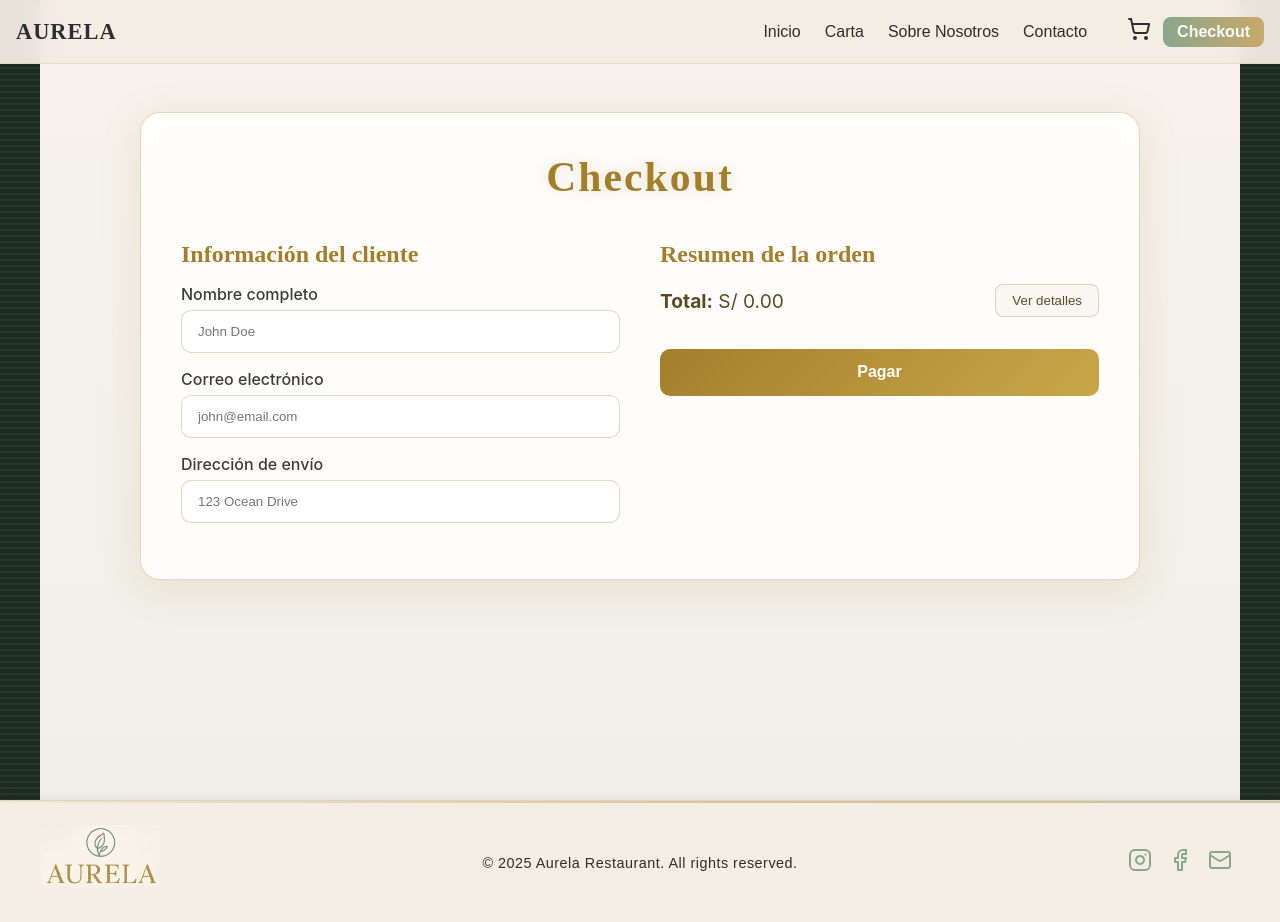
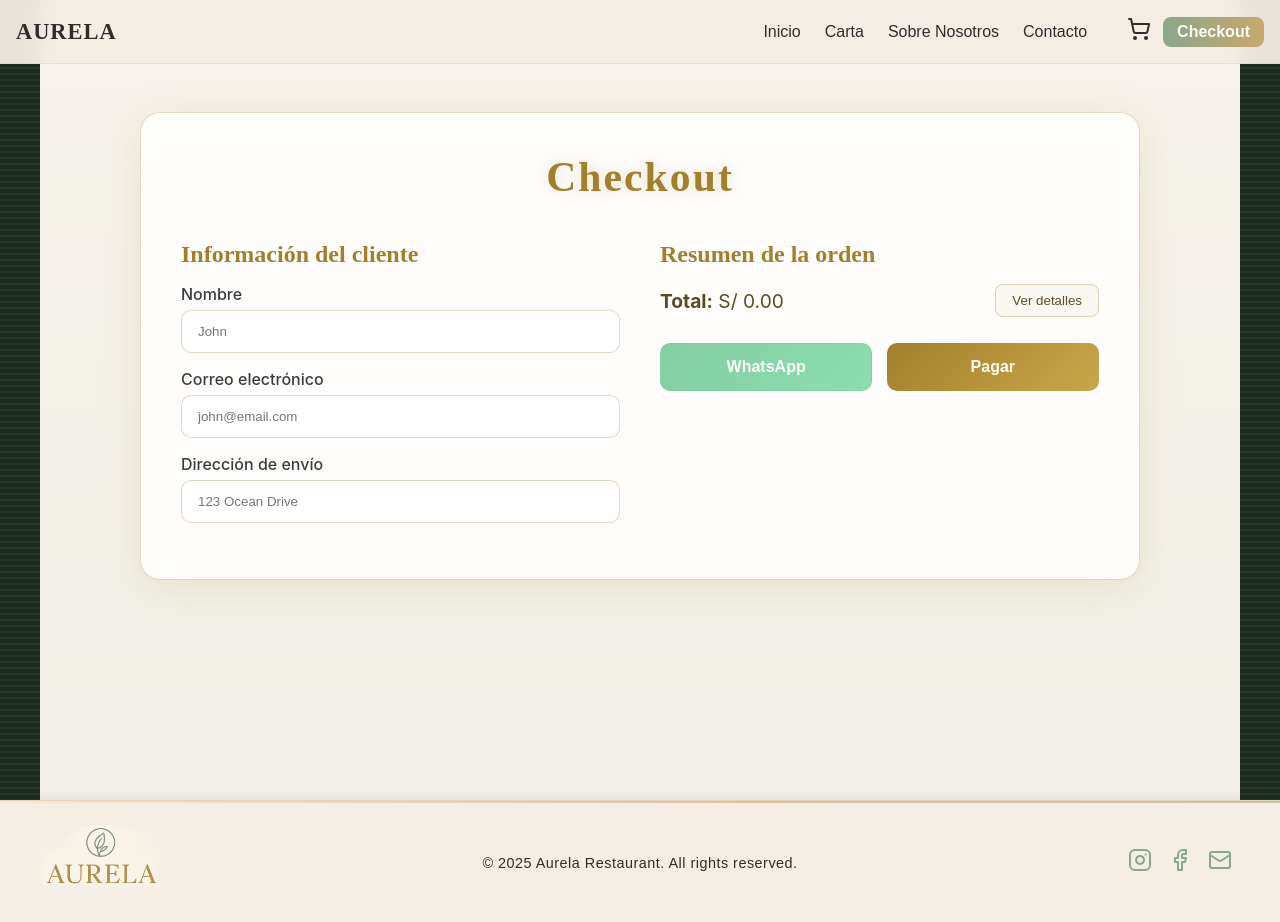
Before and after one commit to khevoc/Web-Aurela, a React (Vite) app in the folder frontend/: page /checkout in a window 1280 px wide. Built offline with nearby package versions, Linux system fonts and the light colour scheme.

Commit message:
whatsapp

```diff
--- a/frontend/src/components/Cart/CartPage.css
+++ b/frontend/src/components/Cart/CartPage.css
@@ -1,4 +1,3 @@
-/* === AURELA Cart Page — Natural Luxe Edition === */
 
 .cart-section {
   min-height: 100vh;
--- a/frontend/src/components/Cart/CartPage.jsx
+++ b/frontend/src/components/Cart/CartPage.jsx
@@ -9,7 +9,7 @@ export default function CartPage() {
   const { cart, updateQuantity, removeFromCart, clearCart, total } = useCart();
   const { t } = useTranslation();
 
-  // ✅ Agrupar productos *idénticos* (mismo id, nombre, imagen, precio)
+  //  Agrupar productos *idénticos* (mismo id, nombre, imagen, precio)
   const groupedCart = useMemo(() => {
     const groups = {};
     for (const item of cart) {
@@ -23,7 +23,7 @@ export default function CartPage() {
     return Object.values(groups);
   }, [cart]);
 
-  // ✅ Calcular total del carrito (sin depender de key incorrecto)
+  //  Calcular total del carrito (sin depender de key incorrecto)
   const grandTotal = useMemo(() => {
     return groupedCart.reduce(
       (sum, item) => sum + item.price * item.quantity,
--- a/frontend/src/components/Cart/CheckoutPage.css
+++ b/frontend/src/components/Cart/CheckoutPage.css
@@ -1,4 +1,3 @@
-/* === AURELA Checkout Page — Natural Luxe Edition === */
 
 .checkout-section {
   min-height: 100vh;
@@ -161,6 +160,83 @@
   transform: scale(1.03);
 }
 
+/* ✅ Contenedor de acciones (WhatsApp + Pagar) */
+.checkout-actions {
+  display: grid;
+  grid-template-columns: 1fr 1fr;
+  gap: 0.9rem;
+  margin-top: 1.6rem;
+}
+
+/* Botón WhatsApp (manteniendo estética lujo) */
+.btn-whatsapp {
+  display: inline-flex;
+  align-items: center;
+  justify-content: center;
+  text-decoration: none;
+
+  border-radius: 10px;
+  padding: 0.9rem 1.2rem;
+  width: 100%;
+
+  font-weight: 700;
+  font-size: 1rem;
+  cursor: pointer;
+
+  background: linear-gradient(135deg, #1fa855, #2cc46b);
+  color: #fffdf8;
+
+  border: 1px solid rgba(25, 120, 70, 0.25);
+  box-shadow: 0 10px 25px rgba(30, 140, 85, 0.18);
+
+  transition: transform 0.25s ease, box-shadow 0.25s ease, filter 0.25s ease;
+}
+
+.btn-whatsapp:hover {
+  transform: translateY(-2px);
+  filter: brightness(1.03);
+  box-shadow: 0 14px 30px rgba(30, 140, 85, 0.25);
+}
+
+/* Ajuste: tu .btn-pay ya existe, solo quítale width:100% si lo tiene */
+.btn-pay {
+  width: 100%;
+  margin-top: 0; /* ✅ ya no lo necesitamos porque lo controla checkout-actions */
+}
+
+/* Responsive: en móvil, uno debajo del otro */
+@media (max-width: 768px) {
+  .checkout-actions {
+    grid-template-columns: 1fr;
+  }
+}
+.field-error {
+  margin: -0.4rem 0 0.9rem;
+  font-size: 0.85rem;
+  color: #b42318;
+  font-weight: 600;
+}
+
+.summary-error {
+  margin-top: 0.8rem;
+  padding: 0.75rem 0.9rem;
+  border-radius: 10px;
+  background: rgba(180, 35, 24, 0.08);
+  border: 1px solid rgba(180, 35, 24, 0.18);
+  color: #8a1f14;
+  font-weight: 700;
+  font-size: 0.92rem;
+}
+
+.btn-whatsapp:disabled {
+  opacity: 0.55;
+  cursor: not-allowed;
+  transform: none;
+  box-shadow: none;
+  filter: none;
+}
+
+
 /* === Responsive === */
 @media (max-width: 768px) {
   .checkout-content {
--- a/frontend/src/components/Cart/CheckoutPage.jsx
+++ b/frontend/src/components/Cart/CheckoutPage.jsx
@@ -1,7 +1,6 @@
 import React, { useState, useMemo } from "react";
 import { useCart } from "../../contexts/CartContext.jsx";
 import MaintenanceModal from "../../components/MaintenanceModal.jsx";
-import { useTranslation } from "react-i18next";
 import "./CheckoutPage.css";
 
 export default function CheckoutPage() {
@@ -10,103 +9,188 @@ export default function CheckoutPage() {
   const [showModal, setShowModal] = useState(false);
   const [form, setForm] = useState({ name: "", email: "", address: "" });
 
+  //  errores para mostrar debajo de inputs y en WhatsApp
+  const [errors, setErrors] = useState({});
+
   const handleChange = (e) => {
-    setForm({ ...form, [e.target.name]: e.target.value });
+    const { name, value } = e.target;
+    setForm((p) => ({ ...p, [name]: value }));
+
+    // limpia error en vivo
+    setErrors((prev) => {
+      if (!prev[name]) return prev;
+      const copy = { ...prev };
+      delete copy[name];
+      return copy;
+    });
   };
 
-  const { t } = useTranslation();
-
-  // 🔹 Agrupar productos idénticos (como en el carrito)
+  // Agrupar productos idénticos
   const groupedCart = useMemo(() => {
     const map = {};
     cart.forEach((item) => {
       const key = `${item.id}-${item.name}-${item.price}-${item.image}`;
-      if (!map[key]) {
-        map[key] = { ...item, quantity: item.quantity || 1 };
-      } else {
-        map[key].quantity += item.quantity || 1;
-      }
+      const qty = item.quantity || 1;
+      if (!map[key]) map[key] = { ...item, quantity: qty };
+      else map[key].quantity += qty;
     });
     return Object.values(map);
   }, [cart]);
 
+  const WHATSAPP_PHONE = "51960354239"; // <-- tu número
+
+  const buildWhatsAppText = () => {
+    const lines = [];
+    lines.push(" *Nueva orden - Aurela*");
+    lines.push("");
+    lines.push(` *Cliente:* ${form.name}`);
+    lines.push(` *Dirección:* ${form.address}`);
+    lines.push("");
+    lines.push(" *Detalle:*");
+
+    groupedCart.forEach((item) => {
+      const unit = Number(item.price);
+      const qty = Number(item.quantity || 1);
+      const subtotal = unit * qty;
+
+      lines.push(`- ${item.name} x${qty}`);
+      lines.push(
+        `  Unit: S/ ${unit.toFixed(2)} | Subtotal: S/ ${subtotal.toFixed(2)}`
+      );
+    });
+
+    lines.push("");
+    lines.push(`  *Total:* S/ ${Number(total).toFixed(2)}`);
+
+    return lines.join("\n");
+  };
+
+  // Validación para WhatsApp (y te sirve también si luego validas "Pagar")
+  const validateForOrder = () => {
+    const nextErrors = {};
+
+    if (!form.name.trim()) nextErrors.name = "Ingresa tu nombre.";
+    if (form.email && !/^\S+@\S+\.\S+$/.test(form.email.trim()))
+      nextErrors.email = "Correo no válido.";
+
+    if (!form.address.trim()) nextErrors.address = "Ingresa tu dirección.";
+
+    // carrito con items
+    if (groupedCart.length === 0) nextErrors.cart = "Tu carrito está vacío.";
+
+    setErrors(nextErrors);
+    return Object.keys(nextErrors).length === 0;
+  };
+
+  // Click WhatsApp: valida y abre con window.open (no uses href fijo)
+  const handleWhatsAppClick = (e) => {
+    e.preventDefault();
+
+    if (!validateForOrder()) {
+      // opcional: te llevo al inicio del resumen para que veas el error
+      // window.scrollTo({ top: 0, behavior: "smooth" });
+      return;
+    }
+
+    const waUrl = `https://wa.me/${WHATSAPP_PHONE}?text=${encodeURIComponent(
+      buildWhatsAppText()
+    )}`;
+
+    window.open(waUrl, "_blank", "noopener,noreferrer");
+  };
+
+  const isCartEmpty = groupedCart.length === 0;
+
   return (
     <section className="checkout-section">
       <div className="checkout-container">
-        <h1 className="checkout-title">{"Checkout"}</h1>
+        <h1 className="checkout-title">Checkout</h1>
 
         <div className="checkout-content">
           {/* 🧾 FORMULARIO */}
           <div className="checkout-form">
-            <h2>{"Información del cliente"}</h2>
+            <h2>Información del cliente</h2>
+
             <form>
               <label>
-                {"Nombre completo"}
+                Nombre
                 <input
                   type="text"
                   name="name"
                   value={form.name}
                   onChange={handleChange}
-                  placeholder="John Doe"
-                  required
+                  placeholder="John "
                 />
+                {errors.name && <p className="field-error">{errors.name}</p>}
               </label>
+
               <label>
-                {"Correo electrónico"}
+                Correo electrónico
                 <input
                   type="email"
                   name="email"
                   value={form.email}
                   onChange={handleChange}
                   placeholder="john@email.com"
-                  required
                 />
+                {errors.email && <p className="field-error">{errors.email}</p>}
               </label>
+
               <label>
-                {"Dirección de envío"}
+                Dirección de envío
                 <input
                   type="text"
                   name="address"
                   value={form.address}
                   onChange={handleChange}
                   placeholder="123 Ocean Drive"
-                  required
                 />
+                {errors.address && (
+                  <p className="field-error">{errors.address}</p>
+                )}
               </label>
             </form>
           </div>
 
-          {/* 💰 RESUMEN */}
+          {/*  RESUMEN */}
           <div className="checkout-summary">
-            <h2>{"Resumen de la orden"}</h2>
+            <h2>Resumen de la orden</h2>
+
             <div className="summary-top">
               <p className="summary-total">
-                <strong>{"Total"}:</strong> S/ {Number(total).toFixed(2)}
+                <strong>Total:</strong> S/ {Number(total).toFixed(2)}
               </p>
+
               <button
+                type="button"
                 className="btn-toggle"
-                onClick={() => setShowDetails(!showDetails)}
+                onClick={() => setShowDetails((v) => !v)}
               >
                 {showDetails ? "Ocultar detalles" : "Ver detalles"}
               </button>
             </div>
 
-            {/* 🔽 DETALLE */}
+            {/*  error de carrito */}
+            {errors.cart && <p className="summary-error">{errors.cart}</p>}
+
             {showDetails && (
               <ul className="summary-list">
                 {groupedCart.map((item, index) => (
                   <li key={index} className="summary-item">
-                    <img src={item.image} alt={item.name} className="summary-thumb" />
+                    <img
+                      src={item.image}
+                      alt={item.name}
+                      className="summary-thumb"
+                    />
                     <div className="summary-info">
                       <p className="summary-name">{item.name}</p>
-                      <p className="summary-qty">
-                        Cantidad: {item.quantity}
-                      </p>
+                      <p className="summary-qty">Cantidad: {item.quantity}</p>
                       <p className="summary-unit">
                         Precio unitario: S/ {Number(item.price).toFixed(2)}
                       </p>
                       <p className="summary-subtotal">
-                        Subtotal: S/ {Number(item.price * item.quantity).toFixed(2)}
+                        Subtotal: S/{" "}
+                        {Number(item.price * item.quantity).toFixed(2)}
                       </p>
                     </div>
                   </li>
@@ -114,9 +198,26 @@ export default function CheckoutPage() {
               </ul>
             )}
 
-            <button className="btn-pay" onClick={() => setShowModal(true)}>
-              Pagar
-            </button>
+            {/*  Acciones: WhatsApp + Pagar */}
+            <div className="checkout-actions">
+              <button
+                type="button"
+                className="btn-whatsapp"
+                onClick={handleWhatsAppClick}
+                disabled={isCartEmpty}
+                title={isCartEmpty ? "Tu carrito está vacío" : "Enviar por WhatsApp"}
+              >
+                WhatsApp
+              </button>
+
+              <button
+                type="button"
+                className="btn-pay"
+                onClick={() => setShowModal(true)}
+              >
+                Pagar
+              </button>
+            </div>
           </div>
         </div>
       </div>
--- a/frontend/src/components/Hero/Hero.css
+++ b/frontend/src/components/Hero/Hero.css
@@ -1,4 +1,3 @@
-/* === LUXURY RESTAURANT HERO === */
 
 .hero-section {
   position: relative;
--- a/frontend/src/components/Pages/About.css
+++ b/frontend/src/components/Pages/About.css
@@ -1,4 +1,3 @@
-/* === AURELA LUXURY ABOUT PAGE (Verde Natural & Dorado) === */
 
 .about-luxury {
   min-height: 100vh;
--- a/frontend/src/components/Pages/Contact.css
+++ b/frontend/src/components/Pages/Contact.css
@@ -1,5 +1,4 @@
 /* ============================================================
-   🌿 AURELA — Contact Page (Luxury Natural)
    Paleta:
    Beige: #F4EDE4
    Verde salvia: #8AA78B
--- a/frontend/src/components/Pages/pages.css
+++ b/frontend/src/components/Pages/pages.css
@@ -8,7 +8,6 @@
    Blanco humo: #FAFAFA
 */
 
-/* Fondo general con sensación natural y artística */
 .page-container {
   min-height: 100vh;
   width: 100%;
--- a/frontend/src/components/ProductPage/ProductPage.css
+++ b/frontend/src/components/ProductPage/ProductPage.css
@@ -1,6 +1,4 @@
-/* ============================================================
-   🌿 Aurela Product Page — Natural Luxe Edition (Fixed)
-   ============================================================ */
+
 
 .product-section {
   padding: 5rem 1.5rem 3rem;
@@ -14,7 +12,6 @@
   overflow: visible;
 }
 
-/* === Fondo limpio y natural sin animación === */
 .product-section::before {
   content: "";
   position: absolute;
```
Also changed, not shown: frontend/src/components/ProductPage/ProductPage.jsx (+8 -8 lines).
